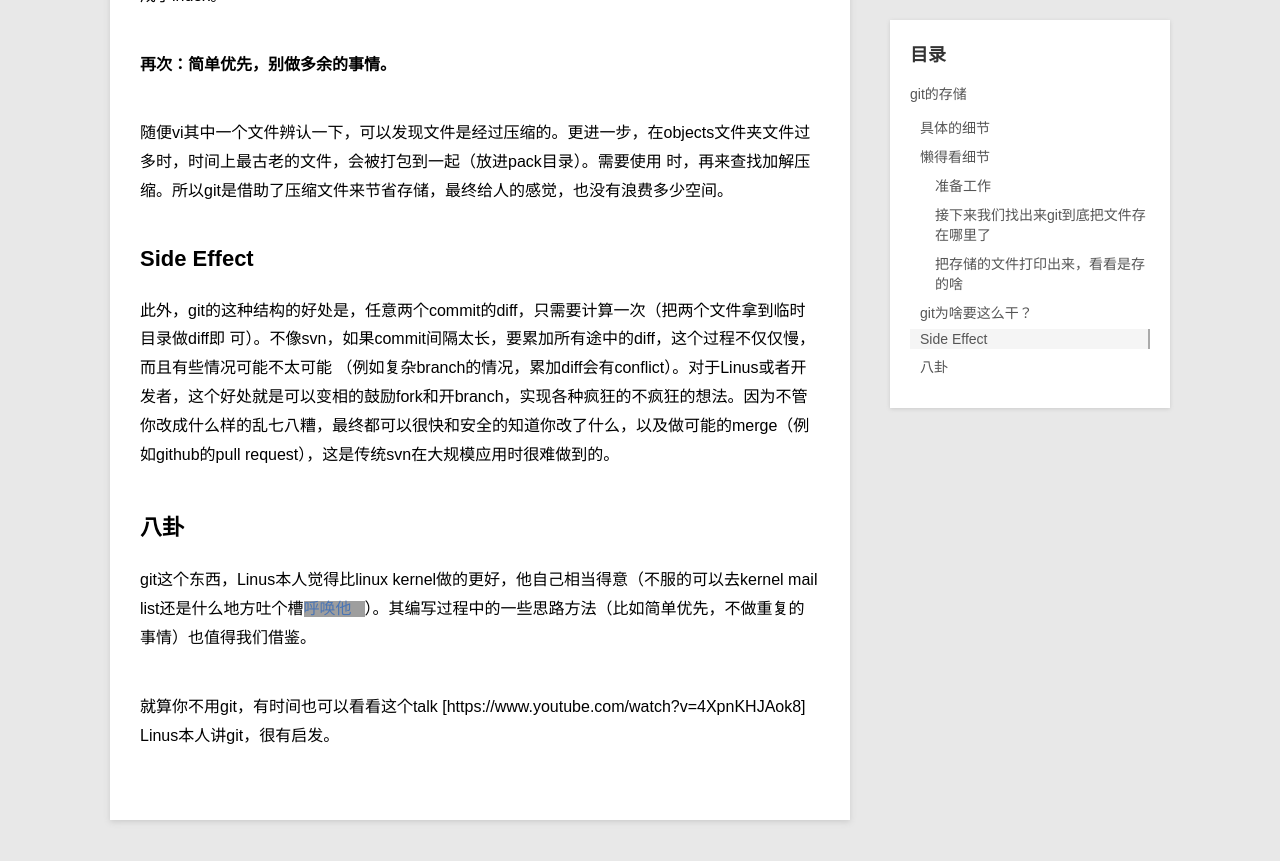
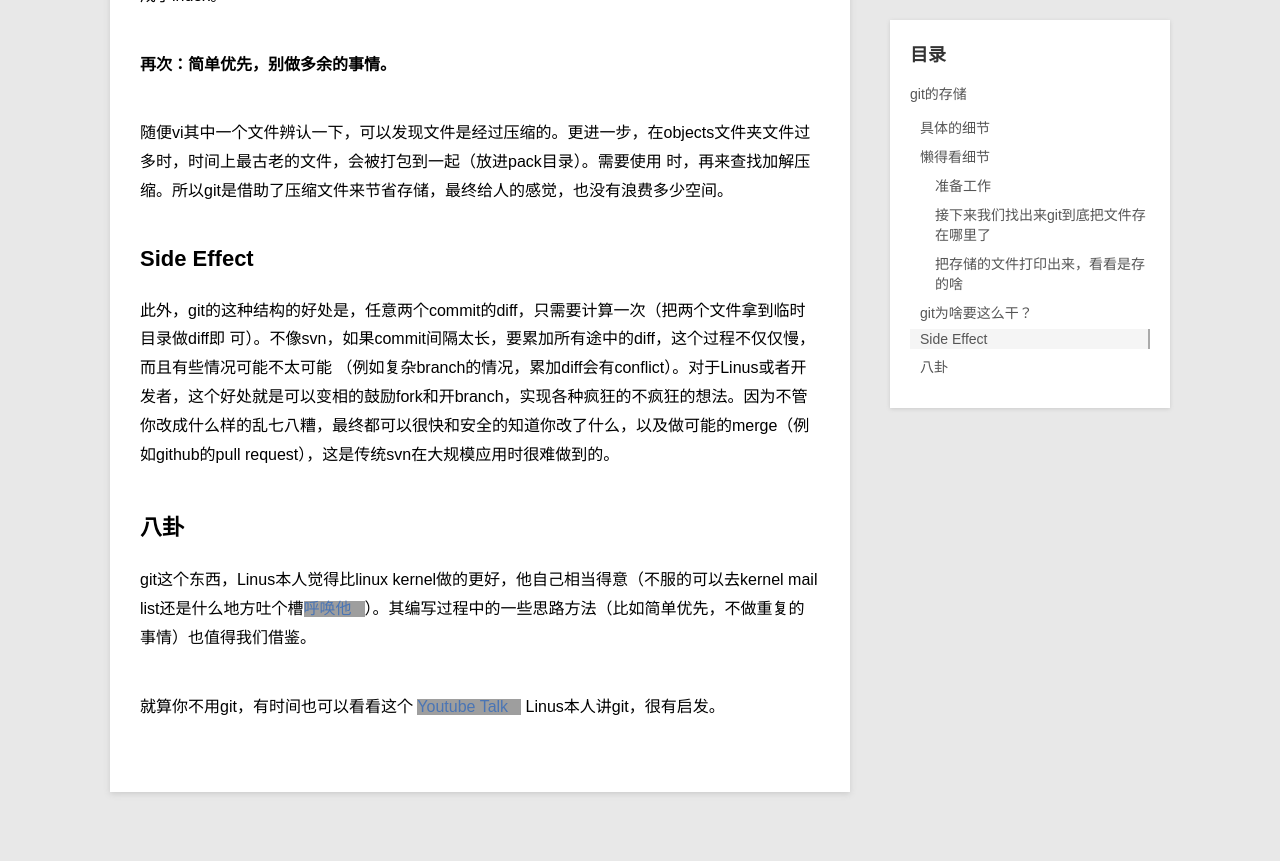
Before and after one commit to liyu1981/liyu1981.github.io, a Jekyll site: the page built from _posts/blog/2014-03-17-git-strategy-of-storing-file.md, in a window 1280 px wide and 900 px high, scrolled down 3409 px. Shown: the top 861 px of the window. Built offline with Jekyll 4.4.1, drawn with Linux system fonts in a browser that asks for light colours; Markdown is read by kramdown in place of the engine named in the settings; part of the change alters nothing that is shown; some of the changed text lies outside the part shown; grey boxes are pictures that could not be loaded.

Commit message:
I hate markdown links.

```diff
--- a/_posts/blog/2014-03-17-git-strategy-of-storing-file.md
+++ b/_posts/blog/2014-03-17-git-strategy-of-storing-file.md
@@ -10,7 +10,7 @@ git的存储，基本上就是把所有的东西都存了一遍。
 
 ## 具体的细节
 
-可以见这里 [http://git-scm.com/book/en/Git-Internals-Git-Objects]
+可以见这里 [Git-Internals-Git-Objects](http://git-scm.com/book/en/Git-Internals-Git-Objects)
 
 ## 懒得看细节
 
@@ -146,4 +146,4 @@ git按照sha编码存放文件，具体存在哪里？ 随便翻翻.git/objects/
 
 git这个东西，Linus本人觉得比linux kernel做的更好，他自己相当得意（不服的可以去kernel mail list还是什么地方吐个槽[呼唤他](http://thread.gmane.org/gmane.comp.version-control.git/57643/focus=57918)）。其编写过程中的一些思路方法（比如简单优先，不做重复的事情）也值得我们借鉴。
 
-就算你不用git，有时间也可以看看这个talk [https://www.youtube.com/watch?v=4XpnKHJAok8] Linus本人讲git，很有启发。
+就算你不用git，有时间也可以看看这个 [Youtube Talk](https://www.youtube.com/watch?v=4XpnKHJAok8) Linus本人讲git，很有启发。
```
